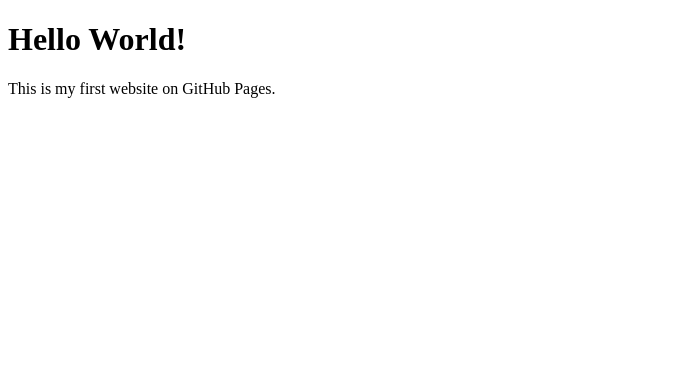
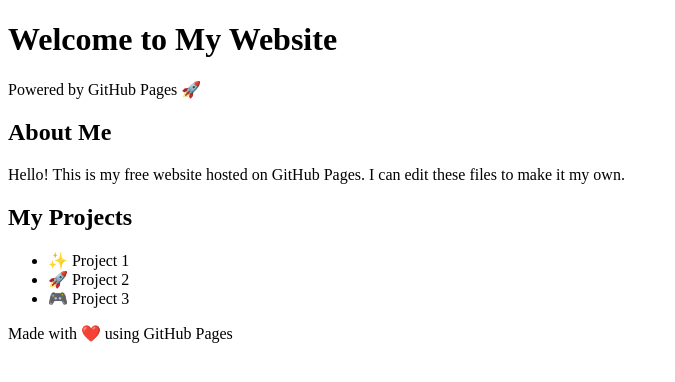
Before and after one commit to AX-Archives/AGoH, a plain HTML site: page index.html in a window 1280 px wide. Shown: the whole page, without its empty margins (0-675 px from the left). Drawn offline with Linux system fonts and the light colour scheme.

Commit message:
Update index.html

```diff
--- a/index.html
+++ b/index.html
@@ -1,11 +1,35 @@
 <!doctype html>
-<html>
-  <head>
-    <meta charset="utf-8">
-    <title>My GitHub Website</title>
-  </head>
-  <body>
-    <h1>Hello World!</h1>
-    <p>This is my first website on GitHub Pages.</p>
-  </body>
+<html lang="en">
+<head>
+  <meta charset="UTF-8">
+  <meta name="viewport" content="width=device-width, initial-scale=1.0">
+  <title>My GitHub Website</title>
+  <link rel="stylesheet" href="style.css">
+</head>
+<body>
+  <header>
+    <h1>Welcome to My Website</h1>
+    <p>Powered by GitHub Pages 🚀</p>
+  </header>
+
+  <main>
+    <section>
+      <h2>About Me</h2>
+      <p>Hello! This is my free website hosted on GitHub Pages. I can edit these files to make it my own.</p>
+    </section>
+
+    <section>
+      <h2>My Projects</h2>
+      <ul>
+        <li>✨ Project 1</li>
+        <li>🚀 Project 2</li>
+        <li>🎮 Project 3</li>
+      </ul>
+    </section>
+  </main>
+
+  <footer>
+    <p>Made with ❤️ using GitHub Pages</p>
+  </footer>
+</body>
 </html>
```
